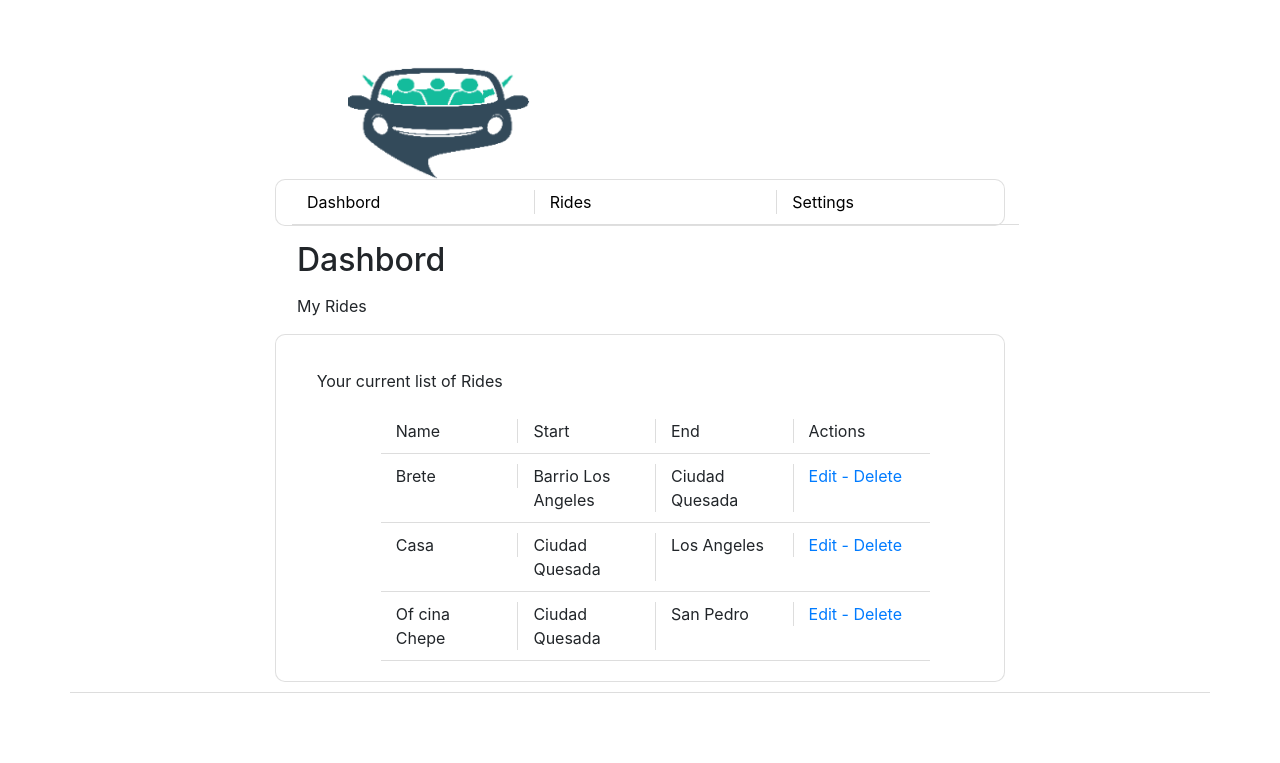
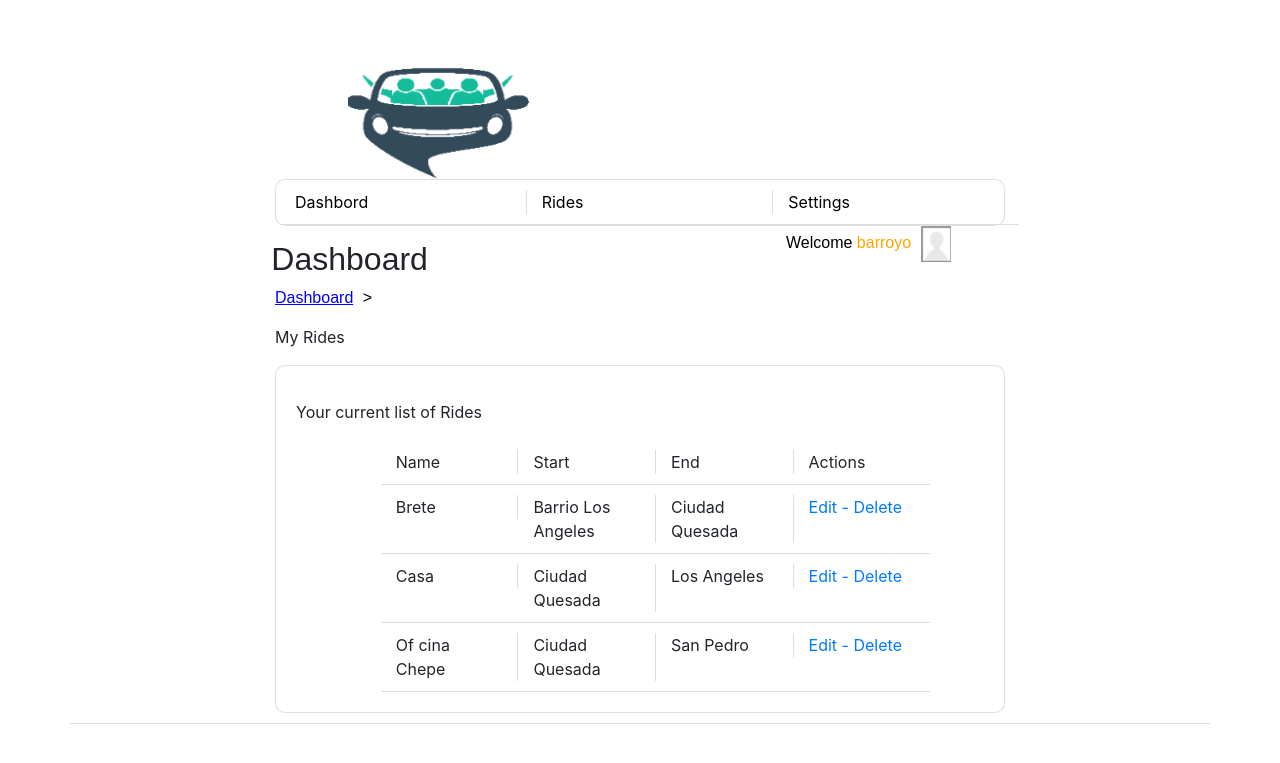
Before and after one commit to Randola347/ITI421_Project, a PHP site: page /dashboard.html in a window 1280 px wide. Shown: the top 763 px of the page. Run offline with PHP 8.4, Linux system fonts and the light colour scheme.

Commit message:
Dashboard semi-complete

```diff
--- a/I_Etapa/dashboard.html
+++ b/I_Etapa/dashboard.html
@@ -16,7 +16,7 @@
             <div class="col-md-8">
                 <img src="logo.png" class="img" alt="Fines Ilustrativos">
                 <div class="card">
-                    <div class="row align-items-start ml-3">
+                    <div class="row align-items-start ml-1">
                         <div class="col">
                             <a href="" class="buttonmain">Dashbord</a>
                         </div>
@@ -28,7 +28,18 @@
                         </div>
                     </div>
                 </div>
-                <h2 class="title">Dashbord</h2>
+                <div class="welcome-user">
+                    <span>Welcome</span>
+                    <a class="username">barroyo</a>
+                    <img src="user.png" alt="User Icon" class="user-icon">
+                    <h2 class="title">Dashboard</h2>
+                </div>
+
+                <div class="dashboard-link">
+                    <a href="#">Dashboard</a>
+                    <span class="arrow">></span>
+                </div>
+
                 <p class="title">My Rides</p>
                 <div class="card">
                     <div class="card-body">
--- a/I_Etapa/style_dashboard.css
+++ b/I_Etapa/style_dashboard.css
@@ -4,8 +4,9 @@
     width: 25%;
 }
 
+
 .title {
-    margin-left: 3%;
+    margin-left: 0%;
     margin-top: 2%;
 }
 
@@ -38,10 +39,55 @@
     /* Agrega una línea vertical a la derecha de cada columna */
 }
 
-.card{
+.card {
     border-radius: 10px;
 }
+
 .col:last-child {
     border-right: none;
     /* Elimina la línea vertical de la última columna */
 }
+
+.dashboard-link {
+    font-family: Arial, sans-serif;
+    font-size: 16px;
+}
+
+.dashboard-link a {
+    color: blue;
+    text-decoration: underline;
+}
+
+.dashboard-link .arrow {
+    color: blue;
+    margin-left: 5px;
+}
+
+.welcome-user .user-icon {
+    margin-left: 5px;
+    width: 30px;
+}
+
+.welcome-user {
+    font-family: Arial, sans-serif;
+    font-size: 16px;
+    margin-left: 70%;
+}
+
+.welcome-user .title {
+    margin-left: -235%;
+    margin-top: -10%;
+}
+
+.welcome-user span {
+    color: black;
+}
+
+.username {
+    color: orange;
+}
+
+.dashboard-link .arrow {
+    color: rgb(0, 0, 0);
+    margin-left: 5px;
+}
--- a/I_Etapa/styles_principal.css
+++ b/I_Etapa/styles_principal.css
@@ -74,6 +74,6 @@
     /* Elimina la línea vertical de la última columna */
 }
 
-.button{
+.button {
     color: #000000;
 }
```
Also changed, not shown: I_Etapa/user.png (added).
